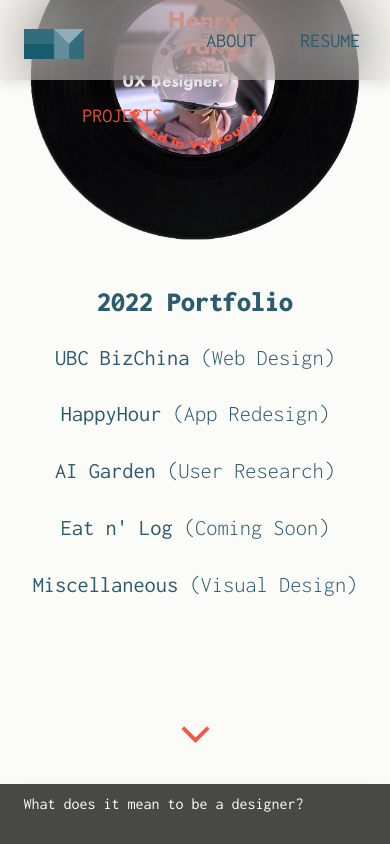
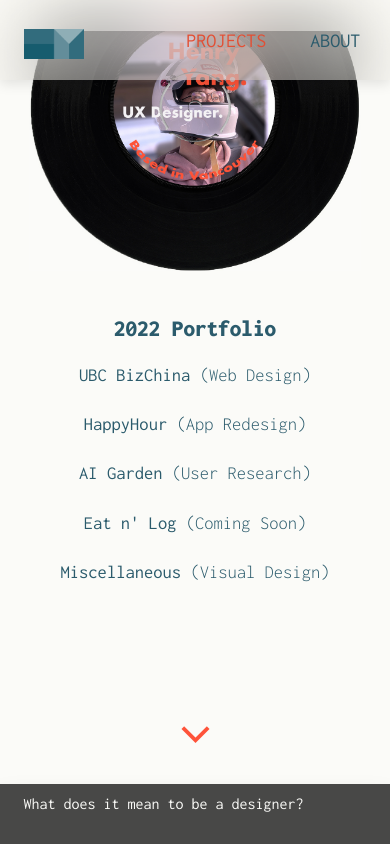
Before and after one commit to HenryY0518/personal-portfolio, a React (Create React App) app: page / in a window 390 px wide. Shown: the top 844 px of the page. Built offline with nearby package versions, Linux system fonts and the light colour scheme.

Commit message:
mobile optimization2

```diff
--- a/src/components/Navbar.js
+++ b/src/components/Navbar.js
@@ -51,7 +51,7 @@ export default class Navbar extends Component {
           <li className='bnavItem'><NavLink className='links' to='/'><img className='logo' src={logo} alt='logo'></img></NavLink></li>
           {/* <li className='bnavItem--left'><NavLink className='links' to='/'exact={true} activeStyle={{ color: '#e34f34' }}>HY DESIGN.</NavLink></li> */}
           {// eslint-disable-next-line
-            <li className='bnavItem--right'><a className='links' target='_blank' href={resume}>RESUME</a></li>}
+            <li className='bnavItem--right1'><a className='links' target='_blank' href={resume}>RESUME</a></li>}
             <li className='bnavItem--right'><NavLink className='links' to='/about' activeStyle={{ color: '#e34f34' }}>ABOUT</NavLink></li>
             <li className='bnavItem--right'><NavLink className='links' to='/' exact={true} activeStyle={{ color: '#e34f34' }}>PROJECTS</NavLink></li>
         </div>
--- a/src/index.css
+++ b/src/index.css
@@ -28,14 +28,6 @@ h6 {
 
 p {
   font-family: 'Inconsolata', monospace;
-
-
-
-
-
-
-
-
   font-size: 19px;
 }
 
@@ -176,6 +168,24 @@ code {
   display: block;
 }
 
+@media screen and (min-width: 1001px) {
+  .bnavItem--right1 {
+    position: relative;
+    padding-left: -50px;
+    padding: 6px;
+    padding-top: 10px;
+    float: right;
+    outline: none;
+    display: block;
+  }
+}
+
+@media screen and (max-width: 1000px) {
+  .bnavItem--right1 {
+    display: none;
+  }
+}
+
 .links {
   color: #2B5B6C;
   position: relative;
@@ -291,6 +301,7 @@ code {
     max-width: 85%;
     display: block;
     margin-left: auto;
+    margin-top: 8%;
     margin-right: auto;
   }
 }
@@ -362,7 +373,7 @@ code {
     margin-right: 4%;
     padding-bottom: 120px;
     line-height: 2;
-    font-size: 70%;
+    font-size: 58%;
     z-index: 1;
     font-family: 'Inconsolata', monospace;
   }
```
